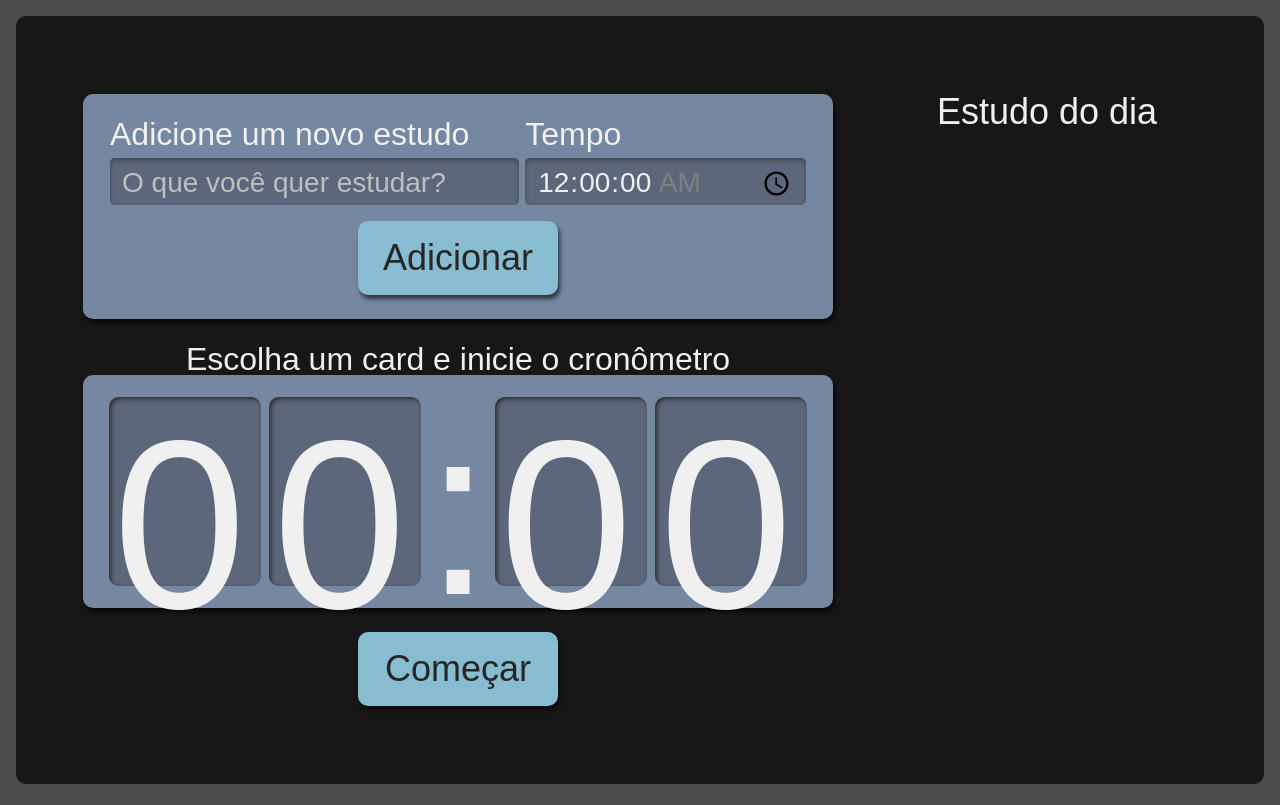
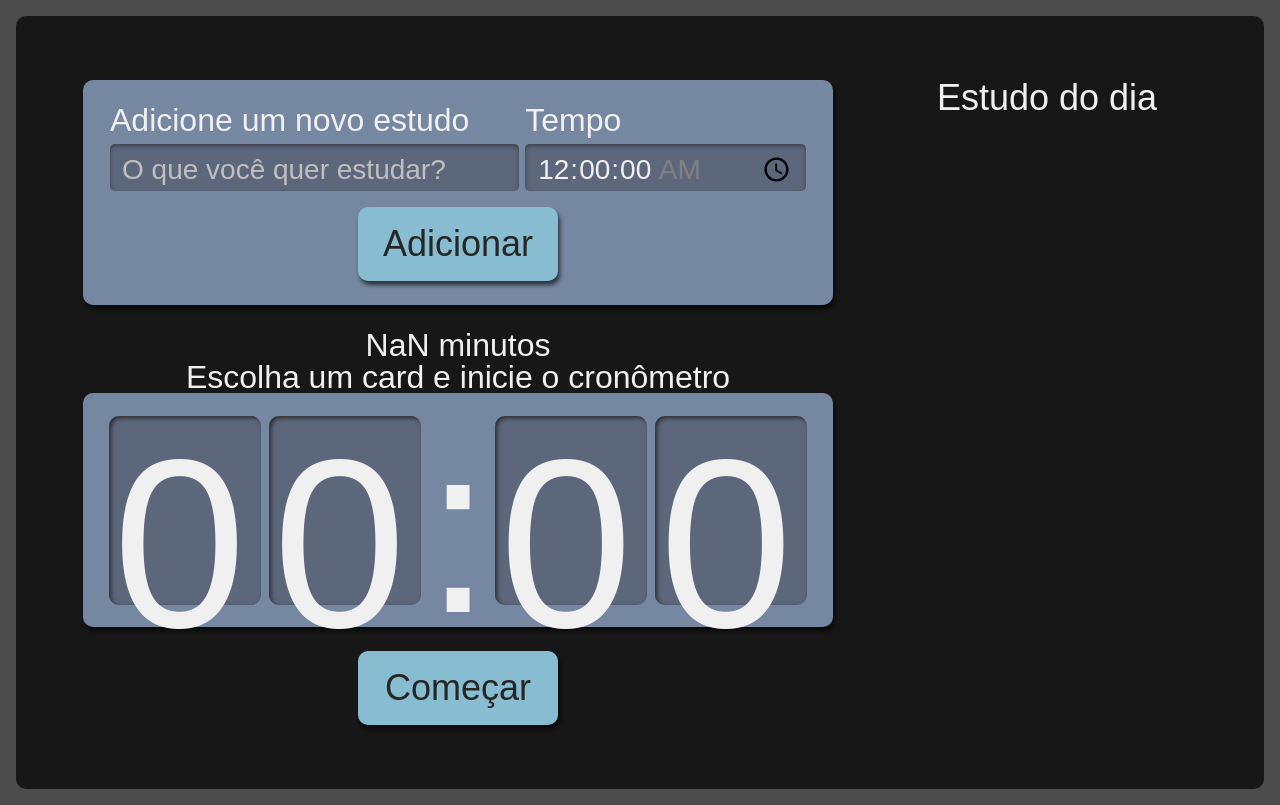
Before and after one commit to LucasBergamini05/Alura-Studies, a React (Create React App) app: page / in a window 1280 px wide. Built offline with nearby package versions, Linux system fonts and the light colour scheme.

Commit message:
Criando estado de tempo no Cronometro

```diff
--- a/src/components/Cronometro/index.tsx
+++ b/src/components/Cronometro/index.tsx
@@ -1,10 +1,25 @@
 import Botao from '../Botao';
 import Relogio from './Relogio';
 import style from './Cronometro.module.scss'
+import Itarefa from '../../types/tarefa';
+import { useEffect, useState } from 'react';
+import { TimeToSeconds } from '../../common/util/data';
 
-export default function Cronometro() {
+interface Props {
+  selecionado: Itarefa | undefined
+}
+
+export default function Cronometro({selecionado}: Props) {
+  const [tempo, setTempo] = useState<number>()
+
+  useEffect(()=>{
+    if(selecionado?.tempo)
+      setTempo(TimeToSeconds(selecionado?.tempo))
+  }, [selecionado])
+
   return (
     <div className={style.cronometro}>
+      <p>{Number(tempo)/60} minutos</p>
       <p className={style.titulo}>Escolha um card e inicie o cronômetro</p>
       <div className={style.relogioWrapper}>
         <Relogio/>
--- a/src/pages/App.tsx
+++ b/src/pages/App.tsx
@@ -19,9 +19,8 @@ export default function App() {
       <Formulario setTarefas={setTarefas}/>
       <Lista
         tarefas={tarefas}
-        selecionaTarefa={selecionaTarefa}
-      />
-      <Cronometro/>
+        selecionaTarefa={selecionaTarefa}/>
+      <Cronometro selecionado={selecionado}/>
     </div>
   );
 }
```
